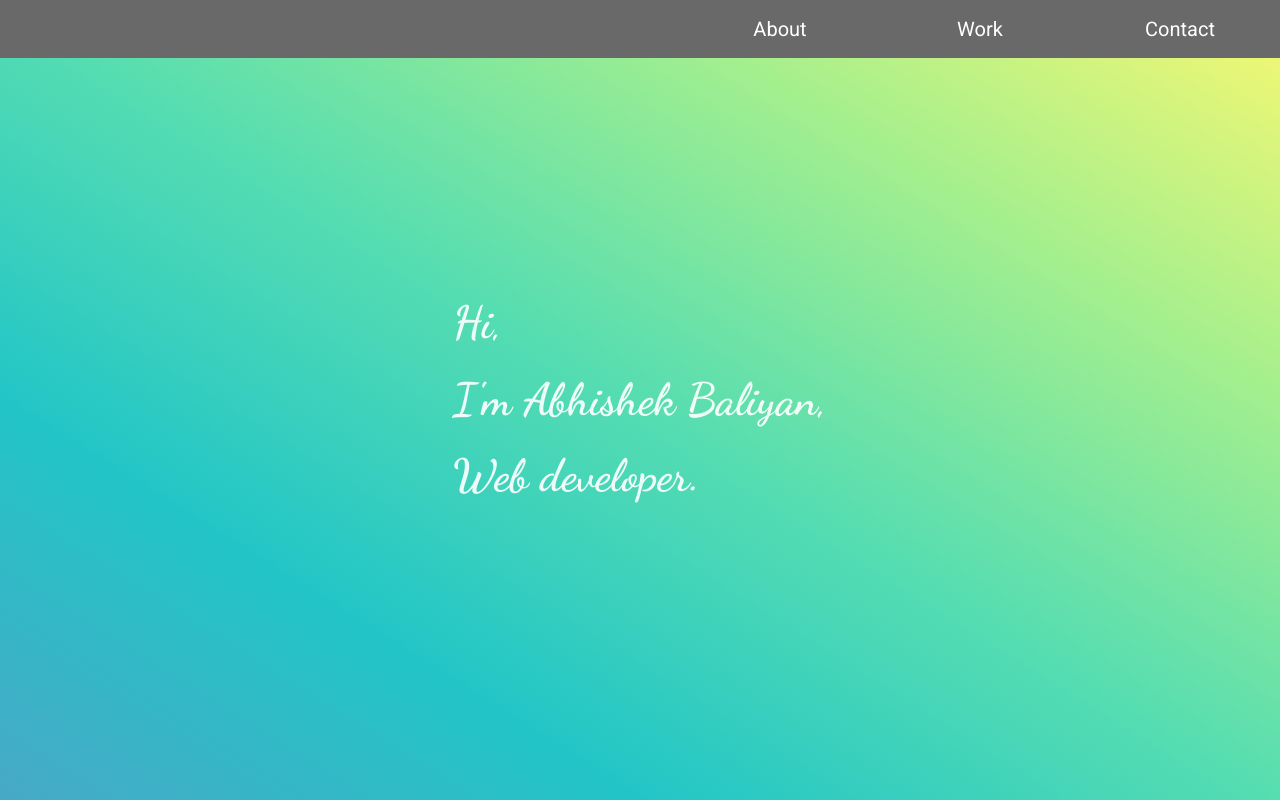
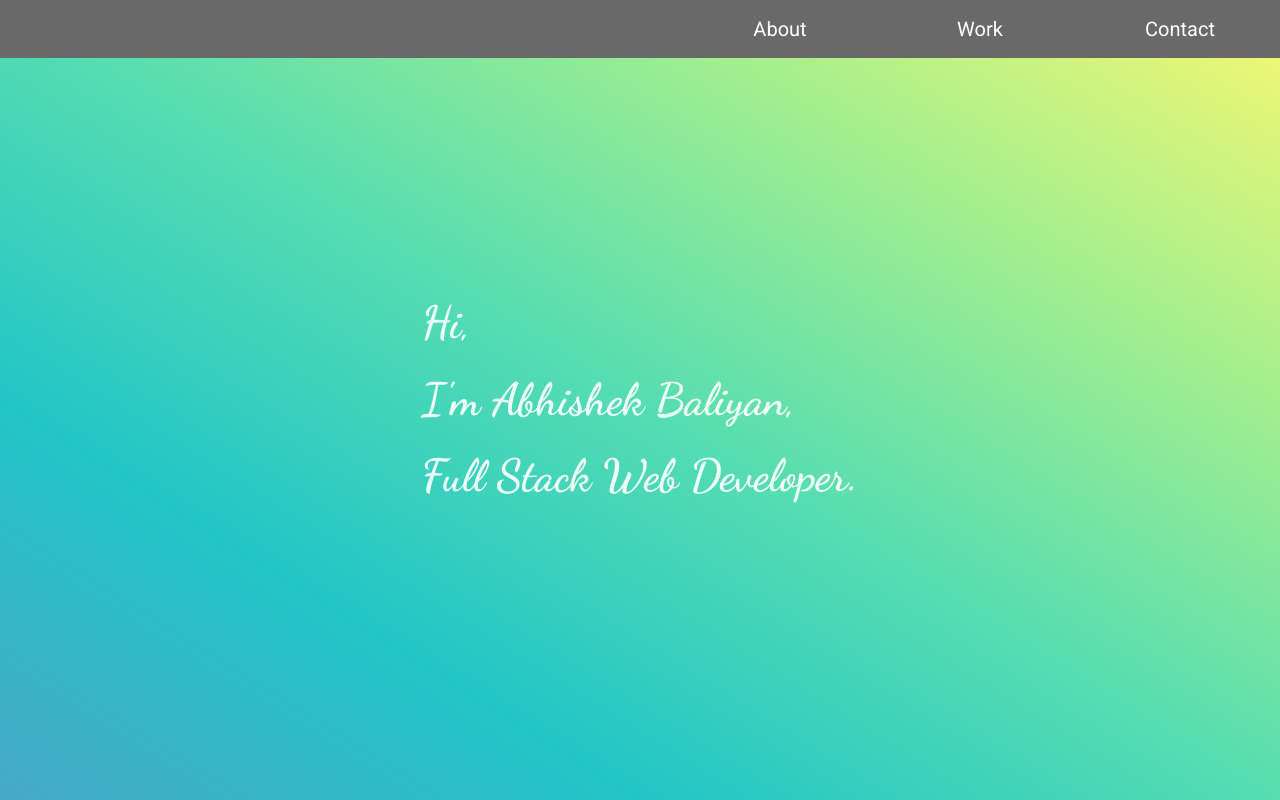
Before and after one commit to AbhishekBaliyanWork/FCC-Personal-Portfolio, a plain HTML site: page index.html in a window 1280 px wide. Shown: the top 800 px of the page. Drawn offline with Linux system fonts and the light colour scheme.

Commit message:
Edit heading

```diff
--- a/index.html
+++ b/index.html
@@ -31,7 +31,7 @@
     </nav>
 
     <section id="welcome-section">
-      <h1>Hi, <br>I'm Abhishek Baliyan, <br>Web developer.</h1>
+      <h1>Hi, <br>I'm Abhishek Baliyan, <br>Full Stack Web Developer.</h1>
     </section>
   </header>
 
```
